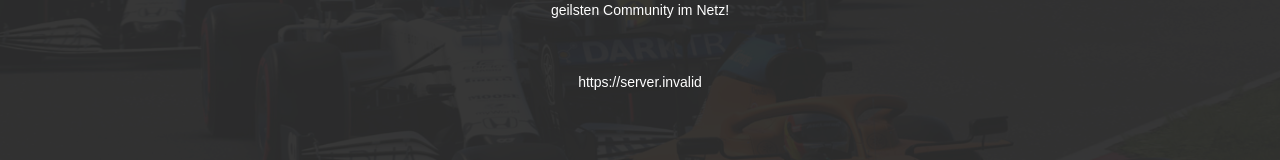
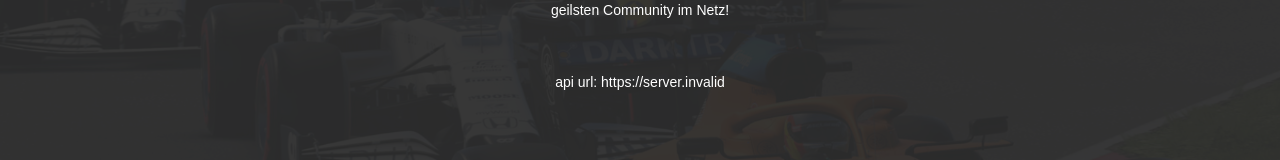
Before and after one commit to sebi87/site, a Vue app: page / in a window 1280 px wide. Shown: the part 343-503 px from the top of the page. Built offline with nearby package versions, Linux system fonts and the light colour scheme; no server answers; the HTML template or start-up script is replaced by a standard one.

Commit message:
* test environments

```diff
--- a/src/App.vue
+++ b/src/App.vue
@@ -5,7 +5,7 @@
       <h1>{{ content.title }}</h1>
       <h3>{{ content.subtitle }}</h3>
       <p>{{ content.paragraph }}</p>
-      <p>{{ api }}</p>
+      <p>api url: {{ api }}</p>
       <div class="ctas">
         <b-btn @click="openFlyOut">{{ content.cta }}</b-btn>
       </div>
```
